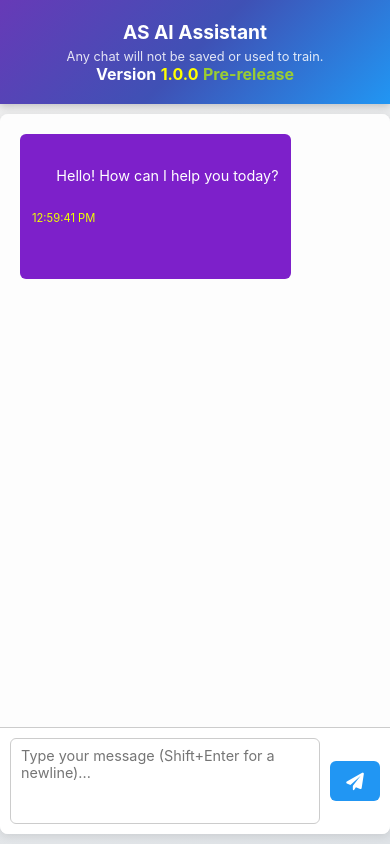
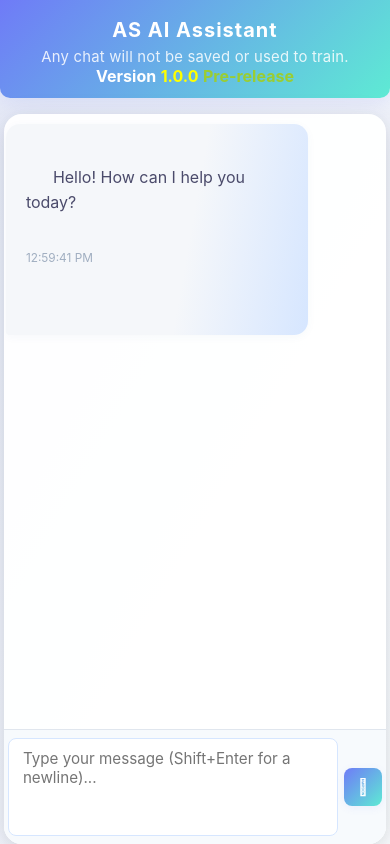
Before and after one commit to AshanSenadheeraLK/ASAI_Chatbot, a plain HTML site: page index.html in a window 390 px wide. Drawn offline with nearby package versions, Linux system fonts and the light colour scheme.

Commit message:
Update style.css

```diff
--- a/style.css
+++ b/style.css
@@ -1,41 +1,49 @@
 /* =========================
    RESET + BASE STYLES
 ========================= */
-* {
+*,
+*::before,
+*::after {
   margin: 0;
   padding: 0;
   box-sizing: border-box;
-  font-family: 'Inter', sans-serif;
+  font-family: 'Inter', 'Segoe UI', Arial, sans-serif;
 }
 
 html, body {
   width: 100%;
   height: 100%;
-  background: linear-gradient(145deg, #f0f0f0, #dee2e6);
-  overflow: hidden;
+  background: linear-gradient(120deg, #e5e9f7 0%, #f8fafc 100%);
+  min-height: 100vh;
   display: flex;
   flex-direction: column;
+  color: #213555;
 }
 
 /* =========================
    HEADER
 ========================= */
 .app-header {
-  background: linear-gradient(135deg, #673ab7, #3f51b5, #2196f3);
-  padding: 20px;
+  background: linear-gradient(135deg, #6f7bf7 0%, #5eead4 100%);
+  padding: 28px 16px 20px 16px;
   color: #fff;
   text-align: center;
-  box-shadow: 0 2px 8px rgba(0,0,0,0.2);
+  box-shadow: 0 4px 18px rgba(111,123,247,0.13);
+  border-bottom-left-radius: 18px;
+  border-bottom-right-radius: 18px;
 }
 
 .header-title h1 {
-  font-size: 1.4rem;
-  margin-bottom: 5px;
+  font-size: 2rem;
+  letter-spacing: 1px;
+  font-weight: 700;
+  margin-bottom: 6px;
 }
 
 .header-title p {
-  font-size: 0.85rem;
+  font-size: 1rem;
   opacity: 0.85;
+  letter-spacing: 0.2px;
 }
 
 /* =========================
@@ -45,94 +53,101 @@ html, body {
   display: flex;
   flex-direction: column;
   width: 100%;
-  max-width: 1100px;
-  margin: 10px auto;
-  background: #fafafa;
-  box-shadow: 0 2px 8px rgba(0,0,0,0.1);
-  border-radius: 8px;
+  max-width: 680px;
+  margin: 24px auto 0 auto;
+  background: rgba(255,255,255,0.97);
+  box-shadow: 0 8px 32px rgba(31,41,55,0.12), 0 1.5px 8px rgba(85,85,85,0.06);
+  border-radius: 18px;
   flex: 1;
   overflow: hidden;
+  min-height: 420px;
 }
 
 .chat-area {
   flex: 1;
-  padding: 20px;
+  padding: 32px 20px 24px 20px;
   overflow-y: auto;
-  background: #fdfdfd;
+  background: transparent;
+  scroll-behavior: smooth;
 }
 
 /* =========================
    MESSAGE BUBBLES
 ========================= */
 .message {
-  display: inline-block;
   clear: both;
-  margin-bottom: 14px;
-  line-height: 1.4;
-  font-size: 0.95rem;
-  max-width: 90%;
-  word-wrap: break-word;
-  border-radius: 6px;
-  padding: 12px;
+  margin-bottom: 18px;
+  line-height: 1.6;
+  font-size: 1rem;
+  max-width: 80%;
+  word-break: break-word;
+  border-radius: 14px;
+  padding: 15px 20px;
   position: relative;
-
-  /* Allow multiline in normal text (outside code blocks) */
+  transition: background 0.2s;
+  box-shadow: 0 2px 10px rgba(55,94,148,0.04);
   white-space: pre-wrap;
 }
 
+/* Bot Message */
 .message.bot {
-  background: #7d20ca;
-  color: #ffffff;
-  float: left;
+  background: linear-gradient(100deg, #f5f7fa 60%, #d6e6ff 100%);
+  color: #4b4b6b;
+  align-self: flex-start;
+  border-bottom-left-radius: 3px;
 }
 
+/* User Message */
 .message.user {
-  background: #3f51b5;
+  background: linear-gradient(100deg, #7fbcfb 0%, #5eead4 90%);
   color: #fff;
-  float: right;
+  align-self: flex-end;
+  border-bottom-right-radius: 3px;
   text-align: right;
+  margin-left: auto;
+  box-shadow: 0 4px 14px rgba(94,234,212,0.09);
 }
 
 .message .timestamp {
   display: block;
-  font-size: 0.7rem;
-  color: #eeff00;
-  margin-top: 5px;
+  font-size: 0.74rem;
+  color: #a0aec0;
+  margin-top: 8px;
 }
 
 /* Code blocks and copy button */
-.message.bot pre, .message.bot code {
-  background: #fbfbfb;
-  border-radius: 4px;
-  padding: 8px;
-  font-size: 0.9rem;
-  line-height: 1.4;
-  display: block;
+.message pre, .message code {
+  background: #f0f3fa;
+  border-radius: 8px;
+  padding: 10px;
+  font-size: 0.93rem;
+  line-height: 1.5;
+  margin: 12px 0 0 0;
   overflow-x: auto;
-  margin: 10px 0;
-  position: relative;
+  font-family: 'Fira Mono', 'Consolas', 'Menlo', monospace;
+  border: 1px solid #e6e9f0;
 }
 
 .copy-btn {
   position: absolute;
-  top: 8px;
-  right: 8px;
-  background: #e9ecef;
+  top: 12px;
+  right: 12px;
+  background: #e3eafc;
   border: none;
-  padding: 4px 8px;
-  font-size: 0.75rem;
+  padding: 6px 14px;
+  font-size: 0.85rem;
   border-radius: 4px;
   cursor: pointer;
-  color: #333;
-  display: none; /* shown on hover */
+  color: #4763d4;
+  display: none;
+  transition: background 0.15s;
+  box-shadow: 0 1px 3px rgba(111,123,247,0.05);
+}
+.copy-btn:hover {
+  background: #d0d8f6;
 }
 
-.copy-btn:hover {
-  background: #d8d8d8;
-}
-
-/* Reveal copy button on pre:hover */
-.message.bot pre:hover .copy-btn {
+.message pre:hover .copy-btn {
   display: inline-block;
 }
 
@@ -141,67 +156,122 @@ html, body {
 ========================= */
 .input-container {
   display: flex;
-  border-top: 1px solid #ccc;
-  background: #fff;
-  padding: 10px;
+  border-top: 1px solid #e0e6ee;
+  background: #f7fafd;
+  padding: 14px 14px 14px 16px;
   align-items: center;
-  gap: 10px;
+  gap: 12px;
 }
 
 .chat-input {
   flex: 1;
-  border: 1px solid #ccc;
-  padding: 8px 10px;
-  border-radius: 6px;
+  border: 1.5px solid #d6e6ff;
+  padding: 10px 14px;
+  border-radius: 8px;
   font-size: 1rem;
+  background: #fff;
+  color: #213555;
   outline: none;
-  resize: none; /* no manual resize handle */
+  transition: border 0.2s;
+  min-height: 44px;
+  resize: none;
+}
+
+.chat-input:focus {
+  border: 1.5px solid #6f7bf7;
+  background: #f4f6fb;
 }
 
 .send-button {
-  width: 50px;
-  height: 40px;
-  background: #2196f3;
+  width: 48px;
+  height: 44px;
+  background: linear-gradient(135deg, #6f7bf7, #5eead4);
   color: #fff;
   border: none;
-  border-radius: 6px;
-  font-size: 1.1rem;
+  border-radius: 8px;
+  font-size: 1.35rem;
   cursor: pointer;
-  transition: background 0.2s;
+  transition: background 0.2s, box-shadow 0.2s;
+  box-shadow: 0 2px 8px rgba(111,123,247,0.09);
+  display: flex;
+  align-items: center;
+  justify-content: center;
 }
 
 .send-button:hover {
-  background: #1976d2;
+  background: linear-gradient(135deg, #5eead4, #6f7bf7);
+  box-shadow: 0 4px 14px rgba(94,234,212,0.12);
 }
 
 /* =========================
-   SCROLLBAR (OPTIONAL)
+   SCROLLBAR (REFINED)
 ========================= */
 .chat-area::-webkit-scrollbar {
-  width: 6px;
+  width: 7px;
 }
 .chat-area::-webkit-scrollbar-track {
-  background: #f2f2f2;
+  background: #f4f6fb;
+  border-radius: 5px;
 }
 .chat-area::-webkit-scrollbar-thumb {
-  background: #ccc;
-  border-radius: 3px;
+  background: #c4d3f6;
+  border-radius: 5px;
+  transition: background 0.2s;
+}
+.chat-area::-webkit-scrollbar-thumb:hover {
+  background: #a3bffa;
 }
 
 /* =========================
    RESPONSIVE
 ========================= */
-@media (max-width: 600px) {
+@media (max-width: 720px) {
+  .chat-container {
+    max-width: 98vw;
+    margin: 16px 1vw 0 1vw;
+    min-height: 290px;
+  }
+  .chat-area {
+    padding: 18px 6px 14px 6px;
+  }
   .header-title h1 {
-    font-size: 1.2rem;
+    font-size: 1.25rem;
   }
   .header-title p {
-    font-size: 0.8rem;
+    font-size: 0.93rem;
   }
-  .message {
-    font-size: 0.9rem;
+}
+
+@media (max-width: 480px) {
+  .app-header {
+    padding: 18px 6px 12px 6px;
+    border-radius: 0 0 10px 10px;
+  }
+  .chat-area {
+    padding: 10px 2px 8px 2px;
+  }
+  .input-container {
+    padding: 8px 4px 8px 4px;
+    gap: 6px;
   }
   .chat-input {
-    font-size: 0.9rem;
+    font-size: 0.95rem;
+    min-height: 38px;
+  }
+  .send-button {
+    width: 38px;
+    height: 38px;
+    font-size: 1rem;
   }
 }
+
+/* =========================
+   ANIMATIONS (OPTIONAL)
+========================= */
+.message {
+  animation: fadein 0.4s;
+}
+@keyframes fadein {
+  from { opacity: 0; transform: translateY(16px);}
+  to   { opacity: 1; transform: translateY(0);}
+}
```
